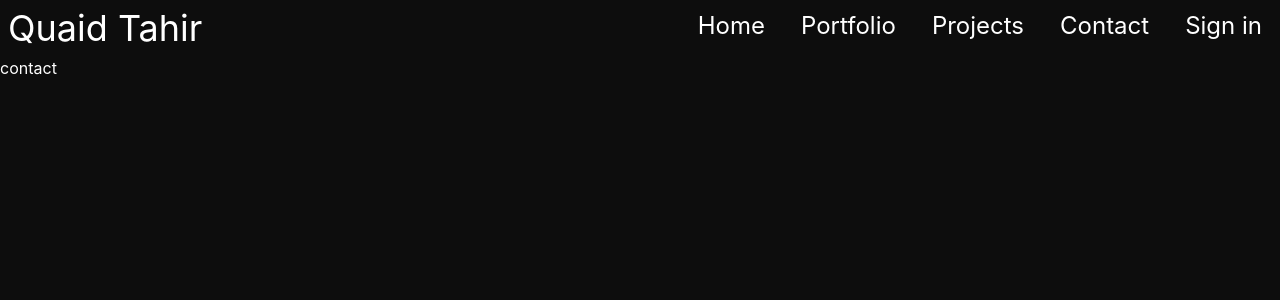
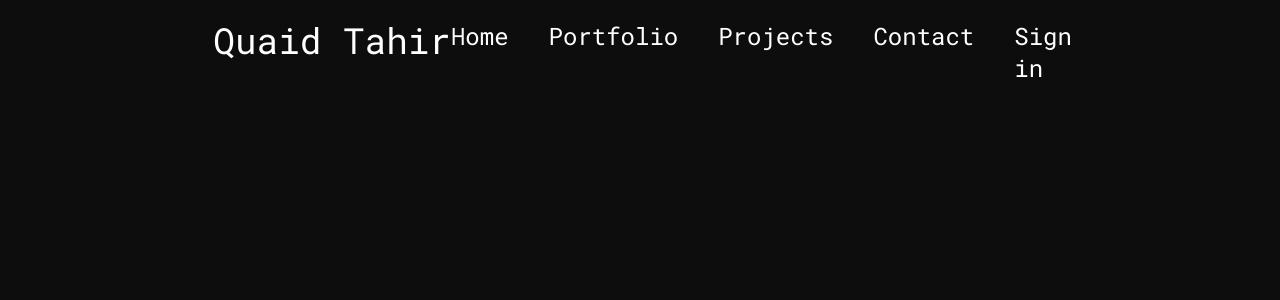
Before and after one commit to QuaidCodes/quaidtahir.com_v2, a Next.js app: page /contact in a window 1280 px wide. Shown: the top 300 px of the page. Built offline with nearby package versions, Linux system fonts and the light colour scheme.

Commit message:
header file

```diff
--- a/app/components/Header.tsx
+++ b/app/components/Header.tsx
@@ -1,32 +1,33 @@
-"use client";
-
-import {motion} from "motion/react";
+"use cdivent";
 
 export default function Header() {
   return (
-    <nav className="m-2 flex justify-between ">
-      <h1 className="text-nowrap text-4xl">Quaid Tahir</h1>
-      <ul className="flex w-full flex-auto justify-end gap-4 text-2xl">
-        <li>
-          <a href="/">Home</a>
-        </li>
+    <div className="w-full flex justify-center">
+      <nav className="m-5 flex justify-between w-2/3">
+        <h1 className="text-nowrap text-4xl" href="/">Quaid Tahir</h1>
 
-        <li>
-          <a href="/portfolio">Portfolio</a>
-        </li>
+        <div className="flex w-full flex-auto justify-end gap-10 text-2xl">
+          <div>
+            <a href="/">Home</a>
+          </div>
 
-        <li>
-          <a href="/project">Projects</a>
-        </li>
+          <div>
+            <a href="/portfolio">Portfolio</a>
+          </div>
 
-        <li>
-          <a href="/contact">Contact</a>
-        </li>
+          <div>
+            <a href="/projects">Projects</a>
+          </div>
 
-        <li>
-          <a href="/login">Sign in</a>
-        </li>
-      </ul>
-    </nav>
+          <div>
+            <a href="/contact">Contact</a>
+          </div>
+
+          <div>
+            <a href="/login">Sign in</a>
+          </div>
+        </div>
+      </nav>
+    </div>
   );
 }
--- a/app/contact/page.tsx
+++ b/app/contact/page.tsx
@@ -1,5 +1,6 @@
 export default function Contact() {
     return <>
-        <h1>contact</h1>
+        <form action="
+        "></form>
     </>;
 }
--- a/app/globals.css
+++ b/app/globals.css
@@ -1,3 +1,8 @@
+/* fonts */
+@import url('https://fonts.googleapis.com/css2?family=Instrument+Serif:ital@0;1&display=swap');
+@import url('https://fonts.googleapis.com/css2?family=Instrument+Serif:ital@0;1&family=Roboto+Mono:ital,wght@0,100..700;1,100..700&display=swap');
+
+
 @import "tailwindcss";
 
 /*
@@ -39,12 +44,15 @@
   --color-accentb: #1e90ff;
   --color-accentg: #00ff85;
   --color-accentp: #ff0099;
+
+  --font-instrument: "Instrument Serif", serif;
+  --font-roboto: "Roboto Mono" , monospace;
 }
 
 html {
-  @apply bg-primary text-secondary;
+  @apply bg-primary text-secondary font-roboto;
 }
 
-nav li {
-    @apply py-0.5 px-2.5 hover:bg-accentp rounded-full text-center;
+nav a {
+    @apply hover:text-accentb;
 }
--- /dev/null
+++ b/app/projects/page.tsx
@@ -0,0 +1,3 @@
+export default function Project() {
+  return <></>;
+}
```
Also changed, not shown: app/blog/page.tsx (deleted).
